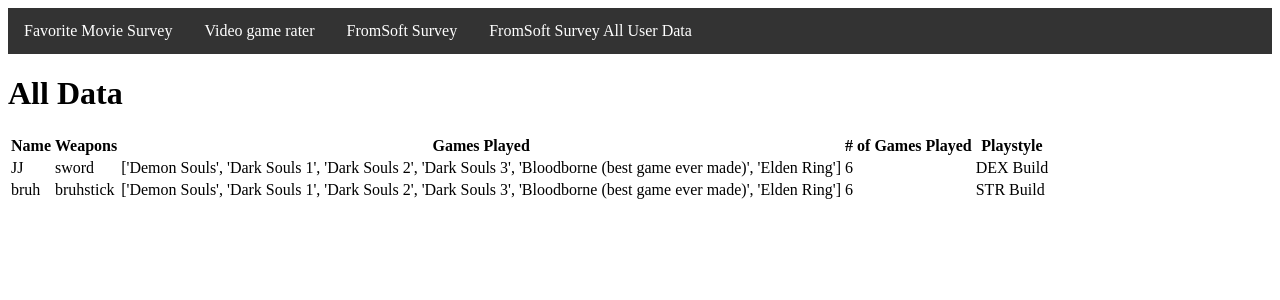
After one commit to JJ-dunwoody/flaskProjectWithDb, a Flask app: page /admin/data in a window 1280 px wide. The commit adds this page. Shown: the top 300 px of the page. Run offline with Flask 3, Linux system fonts and the light colour scheme.

Commit message:
added database and admin page

```diff
--- a/app.py
+++ b/app.py
@@ -1,8 +1,25 @@
-
 from flask import Flask, render_template, request
+from flask_sqlalchemy import SQLAlchemy
+from datetime import datetime, timezone
 
 app = Flask(__name__)
 
+app.config['SQLALCHEMY_DATABASE_URI'] = 'sqlite:///fromsoftData.db'
+app.config['SQLALCHEMY_TRACK_MODIFICATIONS'] = False
+
+db = SQLAlchemy(app)
+
+class Profile(db.Model):
+    id = db.Column(db.Integer, primary_key=True)
+    name = db.Column(db.String(100), nullable=False)
+    weapons = db.Column(db.String(100), nullable=False)
+    amount = db.Column(db.String(100), nullable=False)
+    number = db.Column(db.Integer, nullable=False)
+    playstyle = db.Column(db.String(100), nullable=False)
+    # created_at = db.Column(db.Datetime, default=datetime.now(timezone.utc))
+
+with app.app_context():
+    db.create_all()
 
 @app.route('/')
 def home():
@@ -53,5 +70,28 @@ def page3():
         amount = request.form.getlist('fromAmount')
         number = len(amount)
         playstyle = request.form.get('playstyle','').strip()
+
+        try:
+            new_profile = Profile(
+                name = name,
+                weapons = weapon,
+                amount = str(amount),
+                number = number,
+                playstyle = playstyle
+            )
+            db.session.add(new_profile)
+            db.session.commit()
+        except Exception as e:
+            db.session.rollback()
+            error = "You done messed up."
+            return render_template('page3.html', error=error)
+
+
+
         return render_template('success/page3Success.html',name=name, weapon=weapon, fromAmount=amount, fromNumber=number, playstyle=playstyle)
     return render_template('page3.html')
+
+@app.route('/admin/data')
+def admin_data():
+    profiles = Profile.query.all()
+    return render_template('admin_data.html', profiles=profiles)
--- /dev/null
+++ b/templates/admin_data.html
@@ -0,0 +1,30 @@
+{% extends 'base.html' %}
+{% block content %}
+<h1>All Data</h1>
+
+<table>
+    <tr>
+        <th>Name</th>
+        <th>Weapons</th>
+        <th>Games Played</th>
+        <th># of Games Played</th>
+        <th>Playstyle</th>
+        <!-- <th>Created At</th> -->
+    </tr>
+
+
+{% for profile in profiles %}
+
+<tr>
+    <td>{{profile.name}}</td>
+    <td>{{profile.weapons}}</td>
+    <td>{{profile.amount}}</td>
+    <td>{{profile.number}}</td>
+    <td>{{profile.playstyle}}</td>
+    <!-- <td>{{profile.created_at}}</td> -->
+</tr>
+
+{% endfor %}
+
+</table>
+{% endblock %}
--- a/templates/base.html
+++ b/templates/base.html
@@ -11,6 +11,7 @@
         <li><a href="{{ url_for('page1') }}">Favorite Movie Survey</a></li>
         <li><a href="{{ url_for('page2') }}">Video game rater</a></li>
         <li><a href="{{ url_for('page3') }}">FromSoft Survey</a></li>
+        <li><a href="{{ url_for('admin_data') }}">FromSoft Survey All User Data</a></li>
     </ul>
 
     {% block content %}
```
Also changed, not shown: instance/fromsoftData.db (added).
